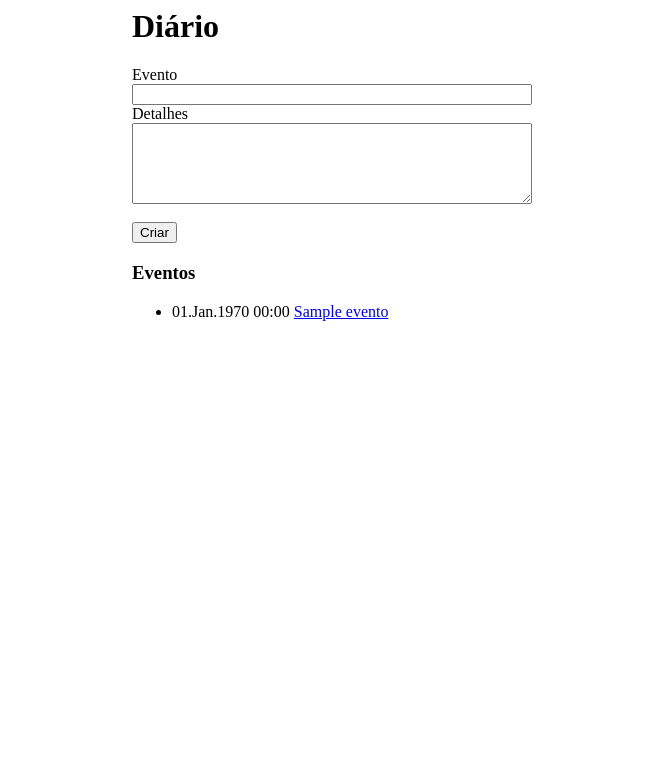
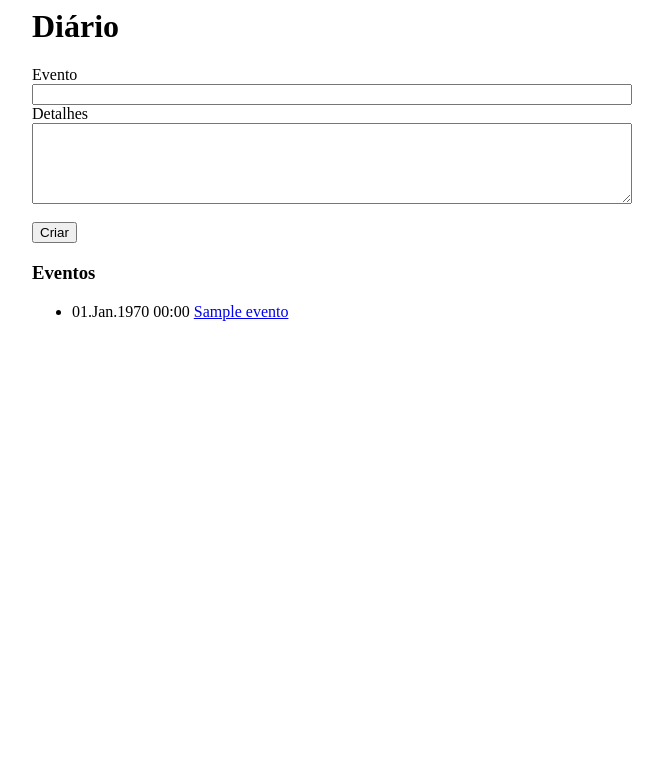
Before and after one commit to arquivomorto/diario, a PHP site: template view/pagina_inicial_view.php in a window 1280 px wide. Shown: the top 783 px of the page, without its empty margins (308-971 px from the left). Run offline with PHP 8.4, Linux system fonts and the light colour scheme; the template is opened without the code that fills it: most values are stand-ins (such as "Sample title", 1, 10 or a date in 2020).

Commit message:
M  view/ler_evento_view.php M  view/pagina_inicial_view.php

```diff
--- a/view/ler_evento_view.php
+++ b/view/ler_evento_view.php
@@ -2,8 +2,8 @@
 <head>
 <title><?php print htmlentities ($evento['evento']);?></title>
 </head>
-<body>
-    <div style="width:400px;margin:0 auto;">
+<body style="text-align:center;">
+    <div style="width:600px;margin:0 auto;text-align:left">
         <h1><a href="index.php">Diário</a></h1>
         <h2><?php print htmlentities($evento['evento']);?></h2>
         <i><?php print date("d.M.Y H:i", $evento['criado_em']);?></i><br><br>
--- a/view/pagina_inicial_view.php
+++ b/view/pagina_inicial_view.php
@@ -2,8 +2,8 @@
 <head>
 <title>Diário</title>
 </head>
-<body>
-    <div style="width:400px;margin:0 auto;">
+<body style="text-align:center;">
+    <div style="width:600px;margin:0 auto;text-align:left">
         <h1>Diário</h1>
         <form method="post" action="criar_evento.php">
             <label for="evento">Evento</label><br>
```
